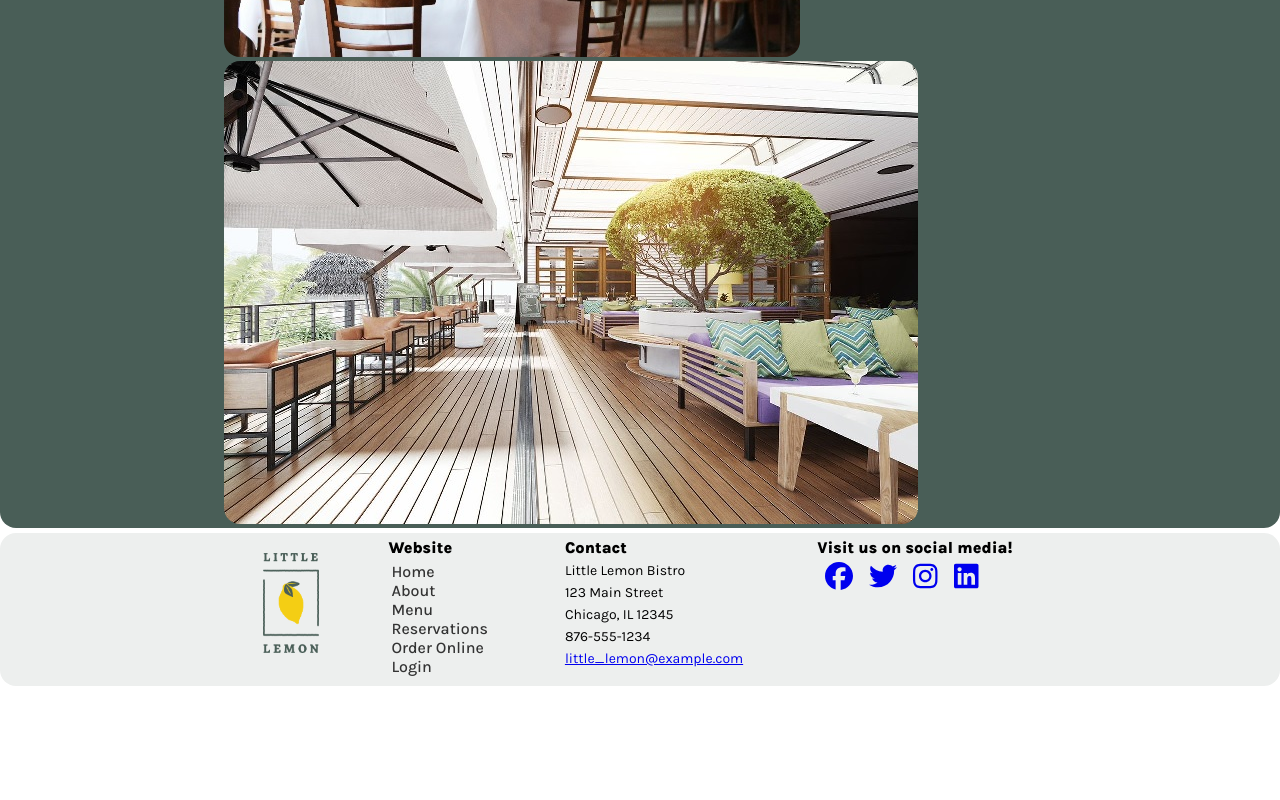
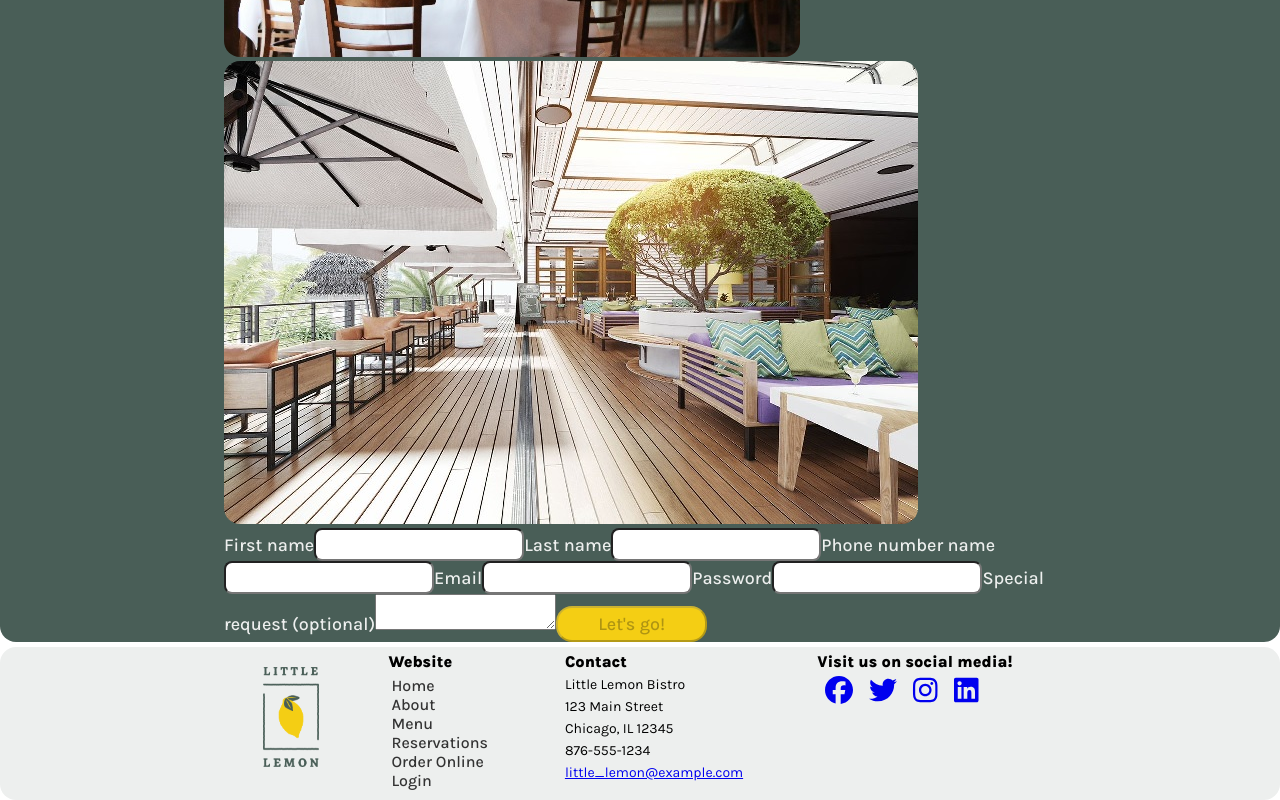
Before and after one commit to rdesantis/react-demo, a React (Create React App) app: page /personal in a window 1280 px wide. Shown: the part 657-1457 px from the top of the page. Before the commit the page ends 1343 px from the top, so only its background shows below. Built offline with nearby package versions, Linux system fonts and the light colour scheme; a web font is replaced by a local one.

Commit message:
Implemented the personal details form. Needs cdebug and cleanup..

```diff
--- a/src/components/booking/BookingPage.js
+++ b/src/components/booking/BookingPage.js
@@ -40,9 +40,9 @@ const BookingPage = () => {
     const [state, dispatch] = useReducer(reducer, initialState);
 
     const navigate = useNavigate();
-    const handleSubmit = (state) => {
+    const handleSubmit = (booking) => {
         const queryString = Object
-            .entries(state)
+            .entries(booking)
             .map(entry => entry
                 .map(key_or_value => encodeURIComponent(key_or_value))
                 .join('='))
--- /dev/null
+++ b/src/components/personal/PersonalForm.js
@@ -0,0 +1,96 @@
+import { useState } from "react";
+
+// const LabeledTextInput = ({label, id, field, type, context}) => {
+//     type = type ?? 'text';
+//     return (<>
+//         <label htmlFor={id}>{label}</label>
+//         <input type={type} id={id} value={context.state[field]} onChange={context.handleChange(field)}
+//             onBlur={() => context.setIsTouched({...context.isTouched, [field]: true})} />
+//         {
+//             !context.isTouched[field] ? null :
+//                 // <ValidationMessage label={label} field={field} context={context} />
+//                 validationMessage(label, field, context)
+//         }
+//     </>);
+// };
+
+// const ValidationMessage = ({label, field, context}) => {
+//     const message = (field === 'password') ?
+//         (context.state.password.length < 6 ? `${label} must be at least 6 characters` : null) :
+//         (context.state[field].length === 0 ? `${label} is required` : null);
+//     const isFieldValid = (message === null);
+//     context.setIsValid({...context.isValid, [field]: isFieldValid});
+
+//     return isFieldValid ? null :
+//         <p className="field-error">{message}</p>;
+// }
+
+const PersonalForm = (props) => {
+    const [state, dispatch] = props.reducer;
+
+    const allFalse = {firstName: false, lastName: false, phone: false, email: false, password: false};
+    const [isTouched, setIsTouched] = useState({...allFalse});
+    const [isValid, setIsValid] = useState({...allFalse});
+
+    const handleChange = (key) => {
+        return (e) => {
+// alert(`Change: ${JSON.stringify({key:key, value: e.target.value})}`);
+            dispatch({key: key, value: e.target.value});
+        };
+    };
+
+    const handleSubmit = (e) => {
+        e.preventDefault();
+        const {availableDates, availableTimes, ...result} = state;
+        props.onSubmit(result);
+    };
+
+    const labeledTextInput = (label, id, field, type) => {
+        type = type ?? 'text';
+        return (<>
+            <label htmlFor={id}>{label}</label>
+            <input type={type} id={id} value={state[field]} onChange={handleChange(field)}
+                onBlur={() => setIsTouched({...isTouched, [field]: true})} />
+            {
+                !isTouched[field] ? null :
+                    validationMessage(label, field)
+            }
+        </>);
+    };
+
+    const validationMessage = (label, field) => {
+        const message = (field === 'password') ?
+            (state.password.length < 6 ? `${label} must be at least 6 characters` : null) :
+            (state[field].length === 0 ? `${label} is required` : null);
+        const isFieldValid = (message === null);
+        // TODO: Figure out why the following line causes the page to hang!!!
+        // setIsValid({...isValid, [field]: isFieldValid});
+
+        return isFieldValid ? null :
+            <p className="field-error">{message}</p>;
+    }
+
+    // const context = {state, isTouched, setIsTouched, isValid, setIsValid, handleChange};
+
+    return (
+        <form onSubmit={handleSubmit}>
+            {/* <LabeledTextInput label="First name" id="first-name" field='firstName' context={context} />
+            <LabeledTextInput label="Last name" id="last-name" field='lastName' context={context} />
+            <LabeledTextInput label="Phone number name" id="phone" field='phone' context={context} />
+            <LabeledTextInput label="Email" id="email" field='email' type='email' context={context} />
+            <LabeledTextInput label="Password" id="password" field='password' type='password' context={context} /> */}
+            {labeledTextInput("First name", "first-name", 'firstName')}
+            {labeledTextInput("Last name", "last-name", 'lastName')}
+            {labeledTextInput("Phone number name", "phone", 'phone')}
+            {labeledTextInput("Email", "email", 'email', 'email')}
+            {labeledTextInput("Password", "password", 'password', 'password')}
+            <label htmlFor='request'>Special request (optional)</label>
+            <textarea id='request' value={state.request} onChange={handleChange('request')} />
+            <input type="submit" className="button" value="Let's go!"
+                disabled={!Object.values(isValid).every(value => value)}
+            />
+        </form>
+    );
+}
+
+export default PersonalForm;
--- a/src/components/personal/PersonalPage.js
+++ b/src/components/personal/PersonalPage.js
@@ -1,18 +1,48 @@
 import { useSearchParams } from "react-router-dom";
+import { useReducer } from "react";
+import { useNavigate } from "react-router-dom";
 
 import HeroHeader from "../HeroHeader";
 import MajorSection from "../MajorSection";
 import BookingDetails from "../booking/BookingDetails";
+import PersonalForm from "./PersonalForm";
 
 const PersonalPage = () => {
     const [searchParams] = useSearchParams();
 
-    let bookingDetails = {};
+    let booking = {};
     searchParams
         .entries()
         .map(entry => entry
             .map(key_or_value => decodeURIComponent(key_or_value)))
-        .forEach(([key, value]) => {bookingDetails[key] = value;});
+        .forEach(([key, value]) => {booking[key] = value;});
+
+    const reducer = (state, action) => {
+        let newState = {...state, [action.key]: action.value};
+        return newState;
+    }
+
+    const initialState = {
+        firstName: '',
+        lastName: '',
+        phone: '',
+        email: '',
+        password: ''
+    };
+
+    const [state, dispatch] = useReducer(reducer, initialState);
+
+    const navigate = useNavigate();
+    const handleSubmit = (personal) => {
+        alert(JSON.stringify({...booking, ...personal}));
+        // const queryString = Object
+        //     .entries({...booking, ...personal})
+        //     .map(entry => entry
+        //         .map(key_or_value => encodeURIComponent(key_or_value))
+        //         .join('='))
+        //     .join('&');
+        // navigate(`/confirm?${queryString}`);
+    };
 
     return (
         <MajorSection id='personal-hero' sectionStyle='hero'>
@@ -21,14 +51,14 @@ const PersonalPage = () => {
                 <h3>Claim your reservation</h3>
             </section>
             <section id='personal-hero-booking'>
-                <BookingDetails details={bookingDetails} />
+                <BookingDetails details={booking} />
             </section>
             <section id='personal-hero-image'>
                 <img src='restaurant interior.jpg' alt='interior seating' />
                 <img src='restaurant deck.jpg' alt='deck seating' />
             </section>
             <section id='personal-hero-form'>
-                {/* <BookingForm reducer={[state, dispatch]} onSubmit={handleSubmit} /> */}
+                <PersonalForm reducer={[state, dispatch]} onSubmit={handleSubmit} />
             </section>
         </MajorSection>
     );
```
